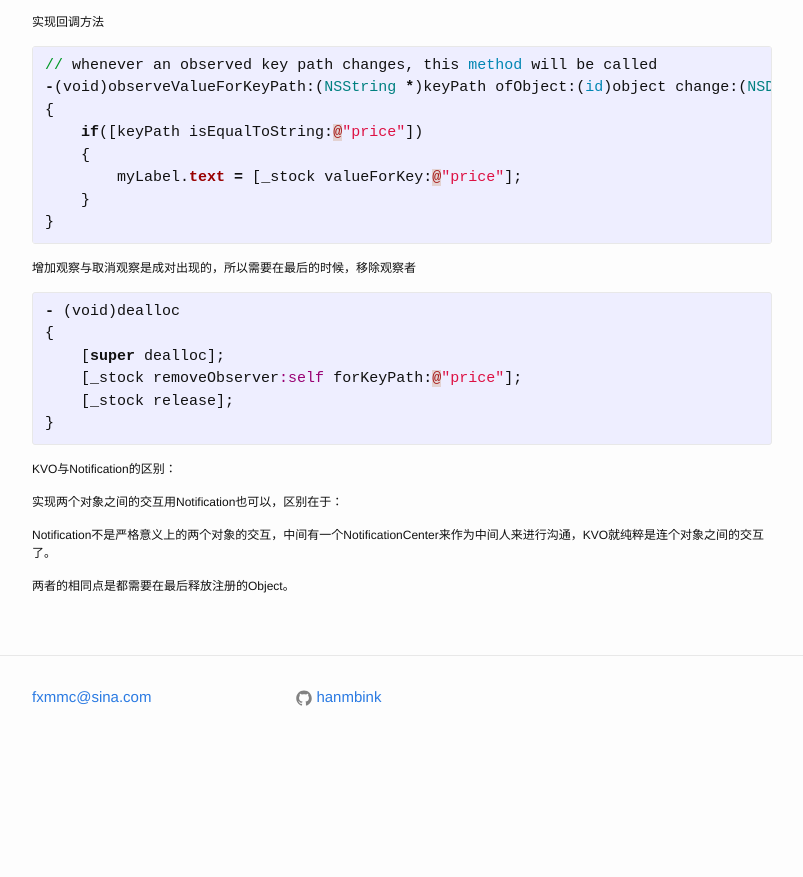
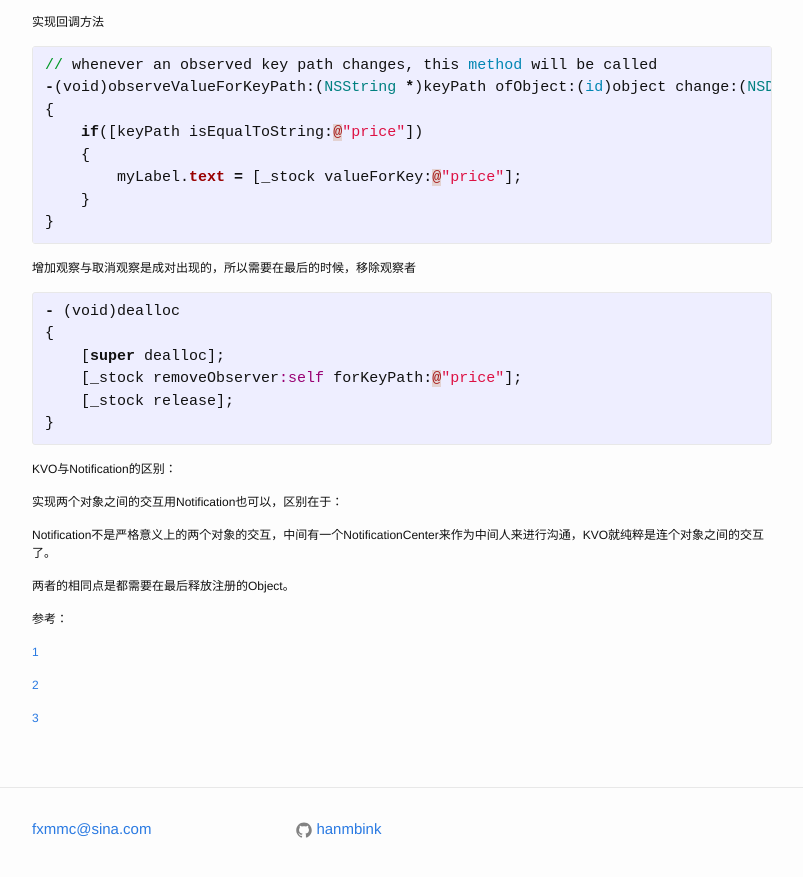
Before and after one commit to binkwang/hanmbink.github.io, a Jekyll site: the page built from _posts/2014-10-23-iOS的观察者模式之KVC&KVO.markdown, in a window 1280 px wide and 900 px high, scrolled down 2024 px. Shown: the top 877 px of the window, without its empty margins (238-1041 px from the left). Built offline with Jekyll 4.4.1, drawn with Linux system fonts in a browser that asks for light colours; before the commit the page ends 2792 px from its top, so only the background shows below that.

Commit message:
Update 2014-10-23-iOS的观察者模式之KVC&KVO.markdown

```diff
--- a/_posts/2014-10-23-iOS的观察者模式之KVC&KVO.markdown
+++ b/_posts/2014-10-23-iOS的观察者模式之KVC&KVO.markdown
@@ -141,3 +141,16 @@
 Notification不是严格意义上的两个对象的交互，中间有一个NotificationCenter来作为中间人来进行沟通，KVO就纯粹是连个对象之间的交互了。
 
 两者的相同点是都需要在最后释放注册的Object。
+
+
+参考：
+
+[1][url01]
+
+[2][url02]
+
+[3][url03]
+
+[url01]:    http://magicalboy.com/kvc_and_kvo/
+[url02]:    http://blog.csdn.net/messageloop3/article/details/8634798
+[url03]:    http://deeryrl.blog.163.com/blog/static/15254287420123235434553/
```
